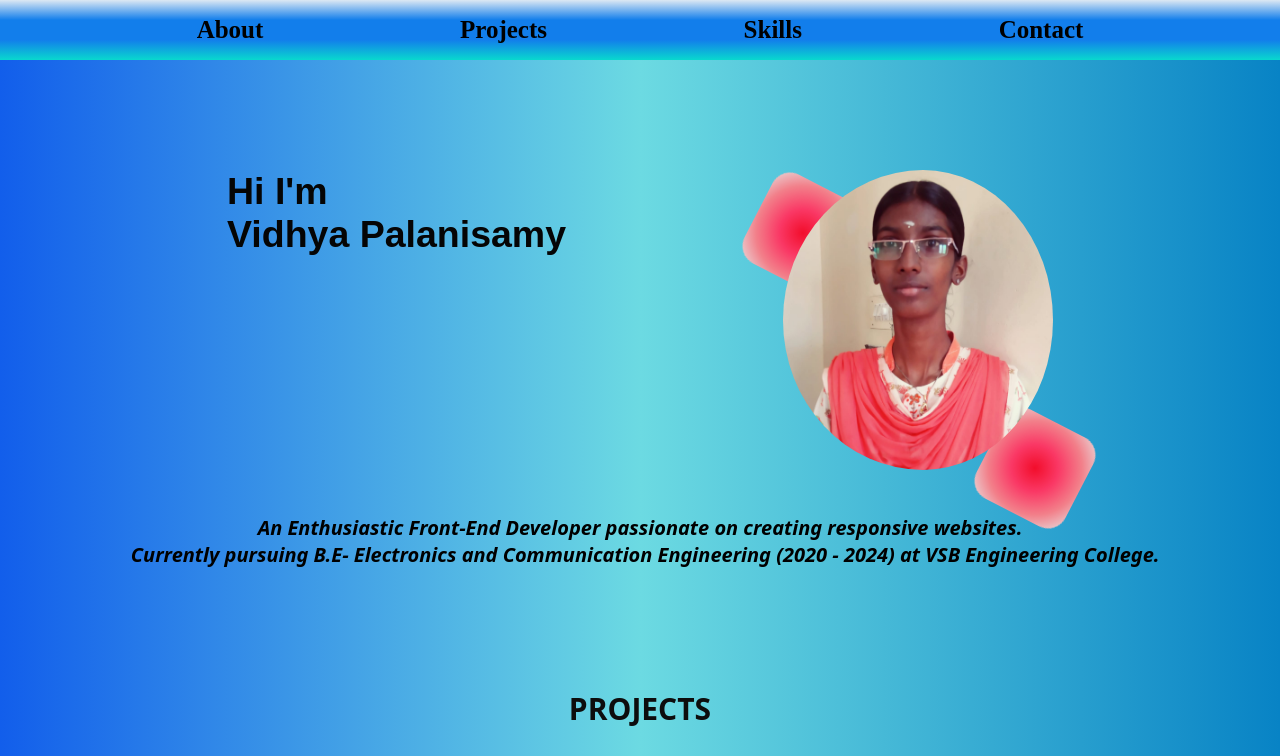
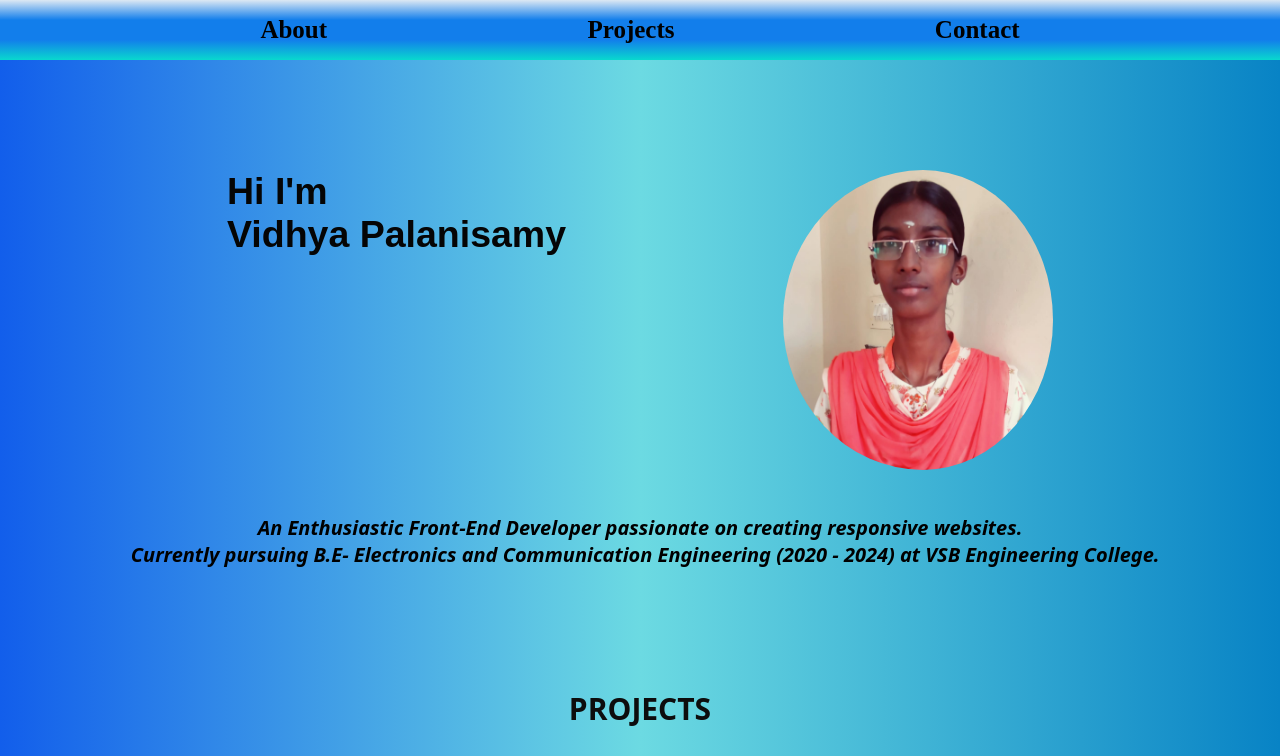
Before and after one commit to VIDHYAPALANISAMY14/Portfolio, a plain HTML site: page my-portfolio/index.html in a window 1280 px wide. Shown: the top 756 px of the page. Drawn offline with Linux system fonts and the light colour scheme.

Commit message:
Update index.html

```diff
--- a/my-portfolio/index.html
+++ b/my-portfolio/index.html
@@ -17,7 +17,7 @@
     <div class="top">
         <div ><a class="nav-link" href="#about">About</a></div>
         <div ><a class="nav-link" href="#project">Projects</a></div>
-        <div ><a class="nav-link" href="">Skills</a></div>
+<!--         <div ><a class="nav-link" href="">Skills</a></div> -->
         <div ><a class="nav-link" href="#contact-sec">Contact</a></div>
 
         <!-- <a href="#project">Projects</a>
@@ -32,8 +32,8 @@
                 <h2 id="m-name">Vidhya Palanisamy</h2>
             </div>
             <div class="my-2">
-                <div id="circle1"></div>
-                <div id="circle2"></div>
+<!--                 <div id="circle1"></div>
+                <div id="circle2"></div> -->
                 <div id="my-pic"><img src="vidhya_pic.png" alt="pic"></div>
             </div>
         </section>
```
